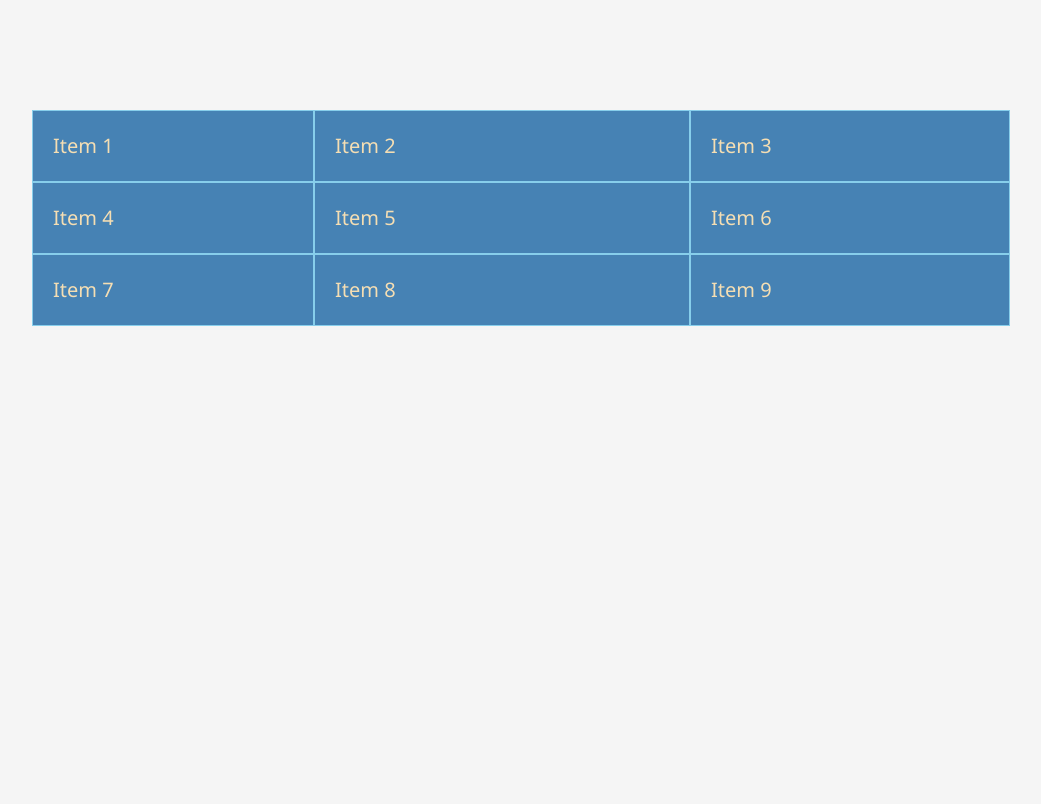
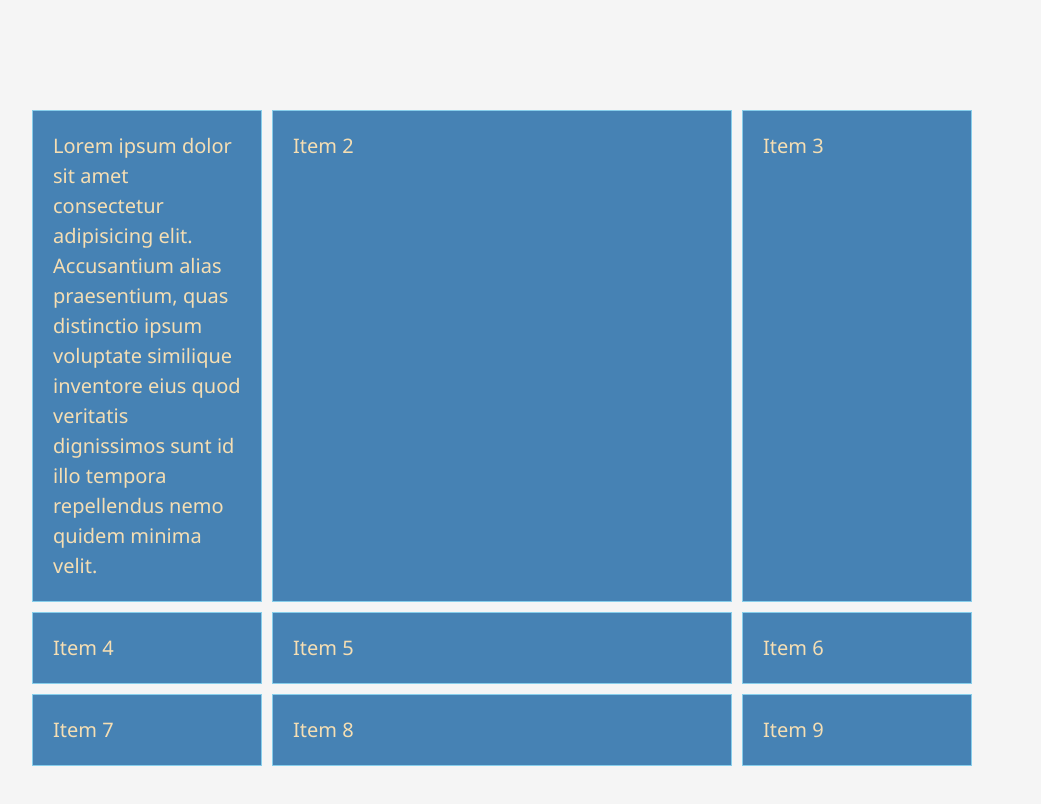
Before and after one commit to liar88828/save-tutor-css, a plain HTML site: page index.html in a window 1280 px wide. Shown: the whole page, without its empty margins (138-1179 px from the left). Drawn offline with Linux system fonts and the light colour scheme.

Commit message:
memberi sixe pada kotak

```diff
--- a/index.html
+++ b/index.html
@@ -9,7 +9,7 @@
 </head>
 <body>
     <div class="container">
-        <div class="item">Item 1</div>
+        <div class="item">Lorem ipsum dolor sit amet consectetur adipisicing elit. Accusantium alias praesentium, quas distinctio ipsum voluptate similique inventore eius quod veritatis dignissimos sunt id illo tempora repellendus nemo quidem minima velit.</div>
         <div class="item">Item 2</div>
         <div class="item">Item 3</div>
         <div class="item">Item 4</div>
--- a/style.css
+++ b/style.css
@@ -17,12 +17,24 @@ body {
     margin: 100px auto;
     padding: 10px;
     display: grid;
-    grid-template-columns: 30% 40% 34%;
+    grid-template-columns: 1fr 2fr 1fr;
+    gap: 10px;
+    /* mengubah kolom gunakan
+    grid-template-columns: 30% 40% 30%;
+    grid-template-columns: repeat(3,1fr);
+    */
+    /* column-gap: 10px; memberi ruang pada vertikal
+    row-gap: 10px;  memberi ruang pada horizontal*/
+    /* grid-template-rows: repeat(3,1fr); memberi ruang rata setara dengan isi text yang ada */
+    /* grid-auto-rows: minmax(200px, auto); */
+    /* grid-auto-rows: 200px; memberi ruang tetep atau kaku */
 }
-.item{
+
+.item {
     background: steelblue;
     color: wheat;
     font-size: 20px;
     padding: 20px;
     border: skyblue 1px solid;
+    /* margin: 10px; memberi ruang antar kotak*/
 }
```
